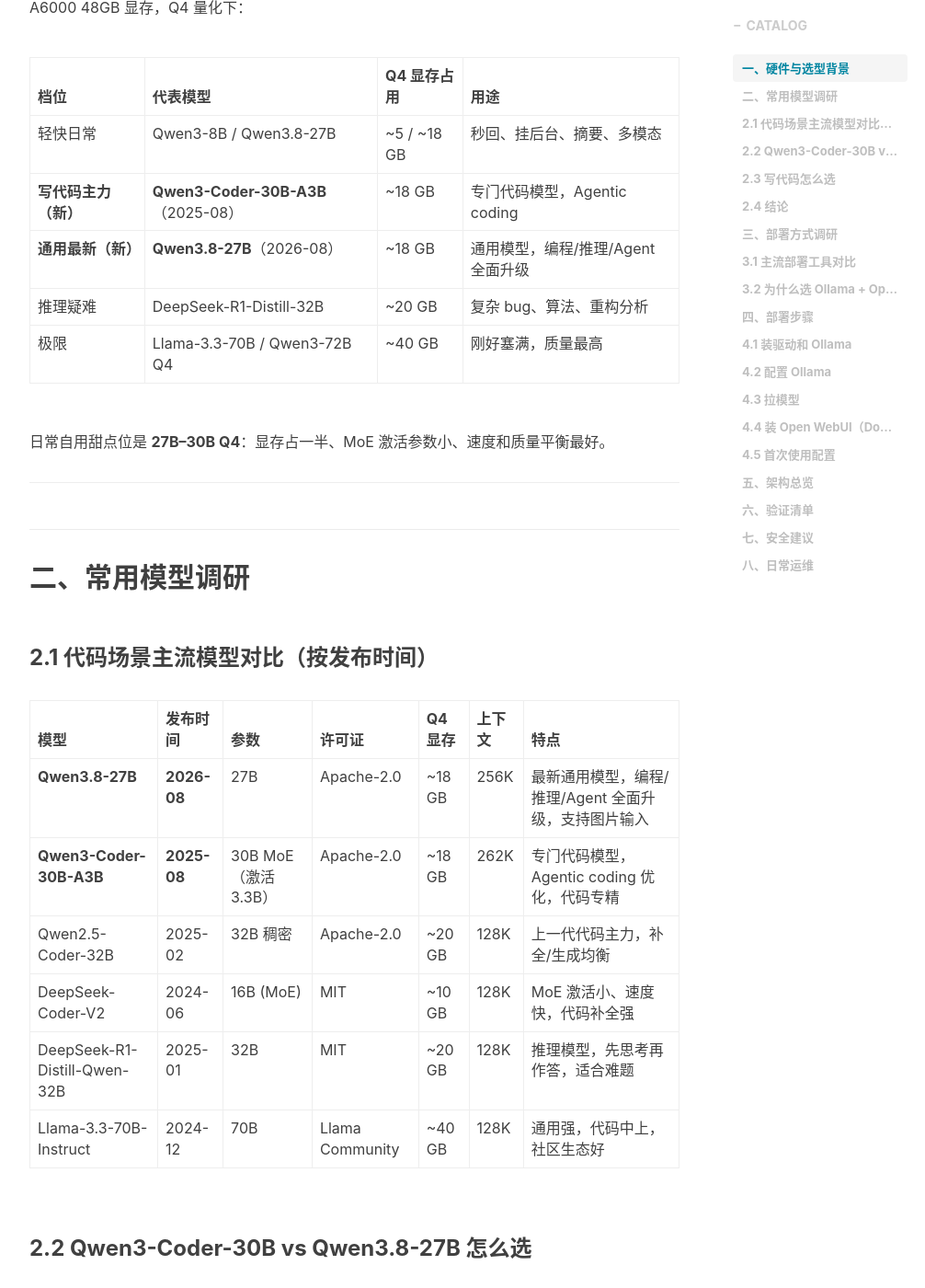
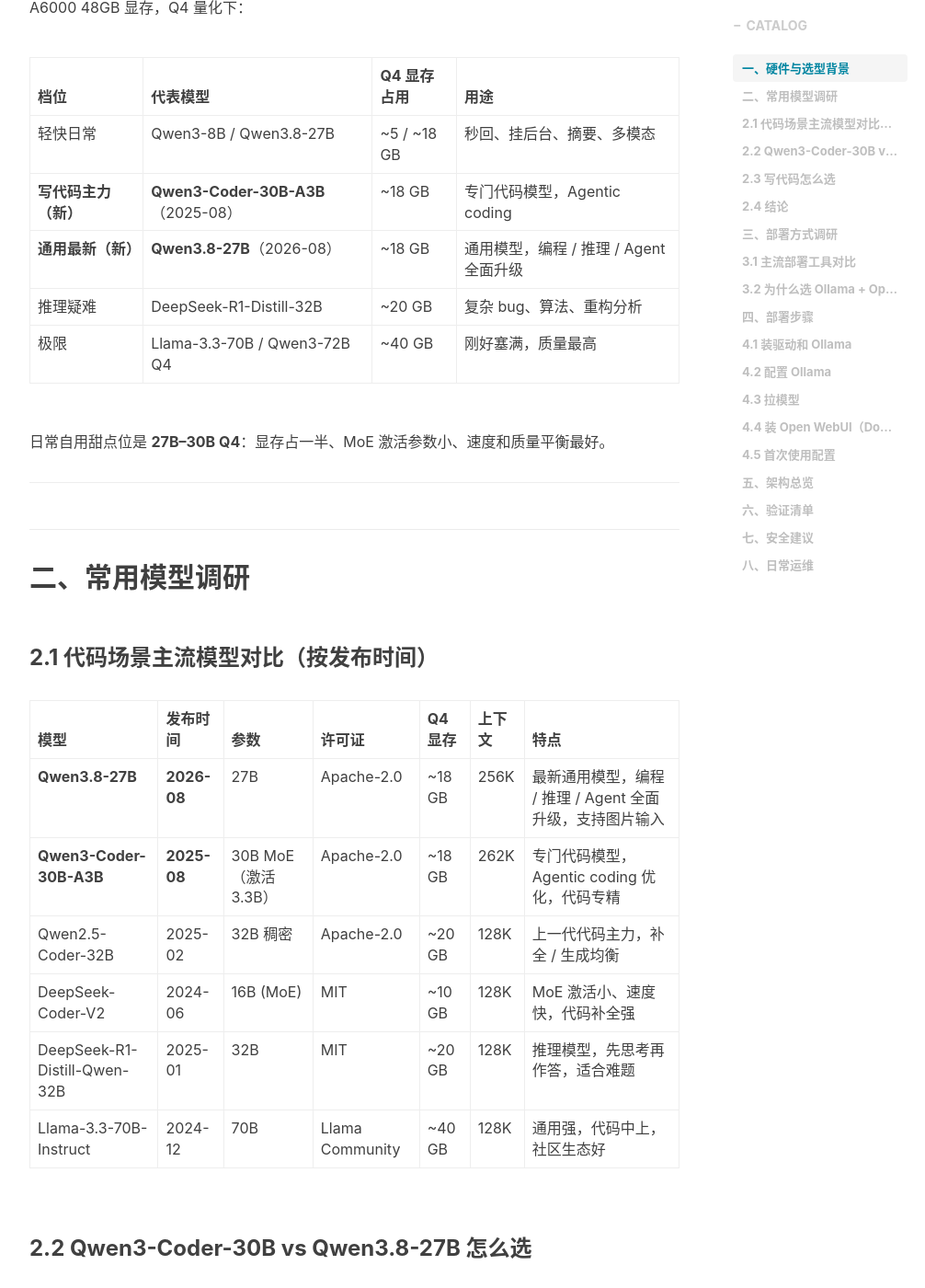
Before and after one commit to githubdingyun/githubdingyun.github.io, a Jekyll site: the page built from _posts/2026/2026-10-15-Windows本地部署Ollama-A6000.md, in a window 1280 px wide and 1400 px high, scrolled down 903 px. Shown: the whole window at 92% size, without its empty margins (233-1239 px from the left). Built offline with Jekyll 4.4.1, drawn with Linux system fonts in a browser that asks for light colours; nearby versions of some CDN libraries; comment, search, counter and statistics services are not loaded; some of the changed text lies outside the part shown.

Commit message:
修复 Ollama 文章 front matter 分隔符（*** → ---），正文格式微调
Co-Authored-By: Claude Code <noreply@anthropic.com>

```diff
--- a/_posts/2026/2026-10-15-Windows本地部署Ollama-A6000.md
+++ b/_posts/2026/2026-10-15-Windows本地部署Ollama-A6000.md
@@ -22,13 +22,13 @@ A6000 48GB 显存，Q4 量化下：
 
 
 
-| 档位 | 代表模型 | Q4 显存占用 | 用途 |
-|---|---|---|---|
-| 轻快日常 | Qwen3-8B / Qwen3.8-27B | ~5 / ~18 GB | 秒回、挂后台、摘要、多模态 |
-| **写代码主力（新）** | **Qwen3-Coder-30B-A3B**（2025-08） | ~18 GB | 专门代码模型，Agentic coding |
-| **通用最新（新）** | **Qwen3.8-27B**（2026-08） | ~18 GB | 通用模型，编程/推理/Agent 全面升级 |
-| 推理疑难 | DeepSeek-R1-Distill-32B | ~20 GB | 复杂 bug、算法、重构分析 |
-| 极限 | Llama-3.3-70B / Qwen3-72B Q4 | ~40 GB | 刚好塞满，质量最高 |
+| 档位           | 代表模型                             | Q4 显存占用       | 用途                        |
+| ------------ | -------------------------------- | ------------- | ------------------------- |
+| 轻快日常         | Qwen3-8B / Qwen3.8-27B           | \~5 / \~18 GB | 秒回、挂后台、摘要、多模态             |
+| **写代码主力（新）** | **Qwen3-Coder-30B-A3B**（2025-08） | \~18 GB       | 专门代码模型，Agentic coding     |
+| **通用最新（新）**  | **Qwen3.8-27B**（2026-08）         | \~18 GB       | 通用模型，编程 / 推理 / Agent 全面升级 |
+| 推理疑难         | DeepSeek-R1-Distill-32B          | \~20 GB       | 复杂 bug、算法、重构分析            |
+| 极限           | Llama-3.3-70B / Qwen3-72B Q4     | \~40 GB       | 刚好塞满，质量最高                 |
 
 日常自用甜点位是 **27B–30B Q4**：显存占一半、MoE 激活参数小、速度和质量平衡最好。
 
@@ -42,31 +42,31 @@ A6000 48GB 显存，Q4 量化下：
 
 
 
-| 模型 | 发布时间 | 参数 | 许可证 | Q4 显存 | 上下文 | 特点 |
-|---|---|---|---|---|---|---|
-| **Qwen3.8-27B** | **2026-08** | 27B | Apache-2.0 | ~18 GB | 256K | 最新通用模型，编程/推理/Agent 全面升级，支持图片输入 |
-| **Qwen3-Coder-30B-A3B** | **2025-08** | 30B MoE（激活 3.3B） | Apache-2.0 | ~18 GB | 262K | 专门代码模型，Agentic coding 优化，代码专精 |
-| Qwen2.5-Coder-32B | 2025-02 | 32B 稠密 | Apache-2.0 | ~20 GB | 128K | 上一代代码主力，补全/生成均衡 |
-| DeepSeek-Coder-V2 | 2024-06 | 16B (MoE) | MIT | ~10 GB | 128K | MoE 激活小、速度快，代码补全强 |
-| DeepSeek-R1-Distill-Qwen-32B | 2025-01 | 32B | MIT | ~20 GB | 128K | 推理模型，先思考再作答，适合难题 |
-| Llama-3.3-70B-Instruct | 2024-12 | 70B | Llama Community | ~40 GB | 128K | 通用强，代码中上，社区生态好 |
+| 模型                           | 发布时间        | 参数               | 许可证             | Q4 显存   | 上下文  | 特点                                 |
+| ---------------------------- | ----------- | ---------------- | --------------- | ------- | ---- | ---------------------------------- |
+| **Qwen3.8-27B**              | **2026-08** | 27B              | Apache-2.0      | \~18 GB | 256K | 最新通用模型，编程 / 推理 / Agent 全面升级，支持图片输入 |
+| **Qwen3-Coder-30B-A3B**      | **2025-08** | 30B MoE（激活 3.3B） | Apache-2.0      | \~18 GB | 262K | 专门代码模型，Agentic coding 优化，代码专精      |
+| Qwen2.5-Coder-32B            | 2025-02     | 32B 稠密           | Apache-2.0      | \~20 GB | 128K | 上一代代码主力，补全 / 生成均衡                  |
+| DeepSeek-Coder-V2            | 2024-06     | 16B (MoE)        | MIT             | \~10 GB | 128K | MoE 激活小、速度快，代码补全强                  |
+| DeepSeek-R1-Distill-Qwen-32B | 2025-01     | 32B              | MIT             | \~20 GB | 128K | 推理模型，先思考再作答，适合难题                   |
+| Llama-3.3-70B-Instruct       | 2024-12     | 70B              | Llama Community | \~40 GB | 128K | 通用强，代码中上，社区生态好                     |
 
 ### 2.2 Qwen3-Coder-30B vs Qwen3.8-27B 怎么选
 
 
 
-| 维度 | Qwen3-Coder-30B（2025-08） | Qwen3.8-27B（2026-08） |
-|---|---|---|
-| 定位 | 专门代码模型 | 通用模型（编程能力大升级） |
-| 架构 | 30B MoE，激活 3.3B | 27B 稠密（基于 Qwen3.5） |
-| 代码专精 | ✅ 更强（为代码训练） | ⚠️ 强但非专精 |
-| 多模态（看图） | ❌ | ✅ 支持图片 |
-| 工具调用 / Agent | ✅ | ✅ |
-| 推理模式 | ✅ | ✅（强化） |
-| 上下文 | 262K | 256K |
-| 速度 | MoE 激活小，快 | 27B 稠密，略慢 |
+| 维度           | Qwen3-Coder-30B（2025-08） | Qwen3.8-27B（2026-08） |
+| ------------ | ------------------------ | -------------------- |
+| 定位           | 专门代码模型                   | 通用模型（编程能力大升级）        |
+| 架构           | 30B MoE，激活 3.3B          | 27B 稠密（基于 Qwen3.5）   |
+| 代码专精         | ✅ 更强（为代码训练）              | ⚠️ 强但非专精             |
+| 多模态（看图）      | ❌                        | ✅ 支持图片               |
+| 工具调用 / Agent | ✅                        | ✅                    |
+| 推理模式         | ✅                        | ✅（强化）                |
+| 上下文          | 262K                     | 256K                 |
+| 速度           | MoE 激活小，快                | 27B 稠密，略慢            |
 
-**结论**：纯写代码、读代码库、补全选 `qwen3-coder:30b`；综合日常（聊天/看图/推理/工具调用）选 `qwen3.8`。你 48GB 显存两个都能挂，建议都拉按场景切。
+**结论**：纯写代码、读代码库、补全选 `qwen3-coder:30b`；综合日常（聊天 / 看图 / 推理 / 工具调用）选 `qwen3.8`。你 48GB 显存两个都能挂，建议都拉按场景切。
 
 ### 2.3 写代码怎么选
 
@@ -76,7 +76,7 @@ A6000 48GB 显存，Q4 量化下：
 
 * **10% 疑难**（并发问题、算法、架构取舍）→ `deepseek-r1:32b`，让它先推理一遍。
 
-* **综合/多模态**（看截图、读架构图、跨任务）→ `qwen3.8`。
+* **综合 / 多模态**（看截图、读架构图、跨任务）→ `qwen3.8`。
 
 * 同一时间只跑一个模型，Ollama 自动切换，加载只要几秒。
 
@@ -84,12 +84,12 @@ A6000 48GB 显存，Q4 量化下：
 
 
 
-| 场景 | 选谁 |
-|---|---|
-| 主力写代码 | **Qwen3-Coder-30B**（`qwen3-coder:30b`） |
-| 综合日常 / 多模态 | **Qwen3.8-27B**（`qwen3.8`） |
-| 推理 / 疑难 | DeepSeek-R1-Distill-32B（`deepseek-r1:32b`） |
-| 轻量快速备用 | Qwen3-8B（`qwen3:8b`） |
+| 场景         | 选谁                                         |
+| ---------- | ------------------------------------------ |
+| 主力写代码      | **Qwen3-Coder-30B**（`qwen3-coder:30b`）     |
+| 综合日常 / 多模态 | **Qwen3.8-27B**（`qwen3.8`）                 |
+| 推理 / 疑难    | DeepSeek-R1-Distill-32B（`deepseek-r1:32b`） |
+| 轻量快速备用     | Qwen3-8B（`qwen3:8b`）                       |
 
 
 
@@ -245,7 +245,7 @@ RTX A6000 48GB
 
 
 
-* 服务器有公网 IP，**不要把 3000 和 11434 暴露公网**；绑内网/localhost，防火墙只放行办公网段。
+* 服务器有公网 IP，**不要把 3000 和 11434 暴露公网**；绑内网 /[localhost](https://localhost)，防火墙只放行办公网段。
 
 * WebUI 第一个账号设强密码，关闭公开注册。
 
@@ -271,4 +271,4 @@ ollama pull <model>          # 更新模型
 
 ***
 
-这套下来：浏览器打开就能用，模型在 A6000 上跑，开机自启，只自己访问。写代码主力用 **Qwen3-Coder-30B**（2025-08 发布），综合/多模态用 **Qwen3.8-27B**（2026-08 发布），疑难问题切 DeepSeek-R1-Distill-32B。
+这套下来：浏览器打开就能用，模型在 A6000 上跑，开机自启，只自己访问。写代码主力用 **Qwen3-Coder-30B**（2025-08 发布），综合 / 多模态用 **Qwen3.8-27B**（2026-08 发布），疑难问题切 DeepSeek-R1-Distill-32B。
```
